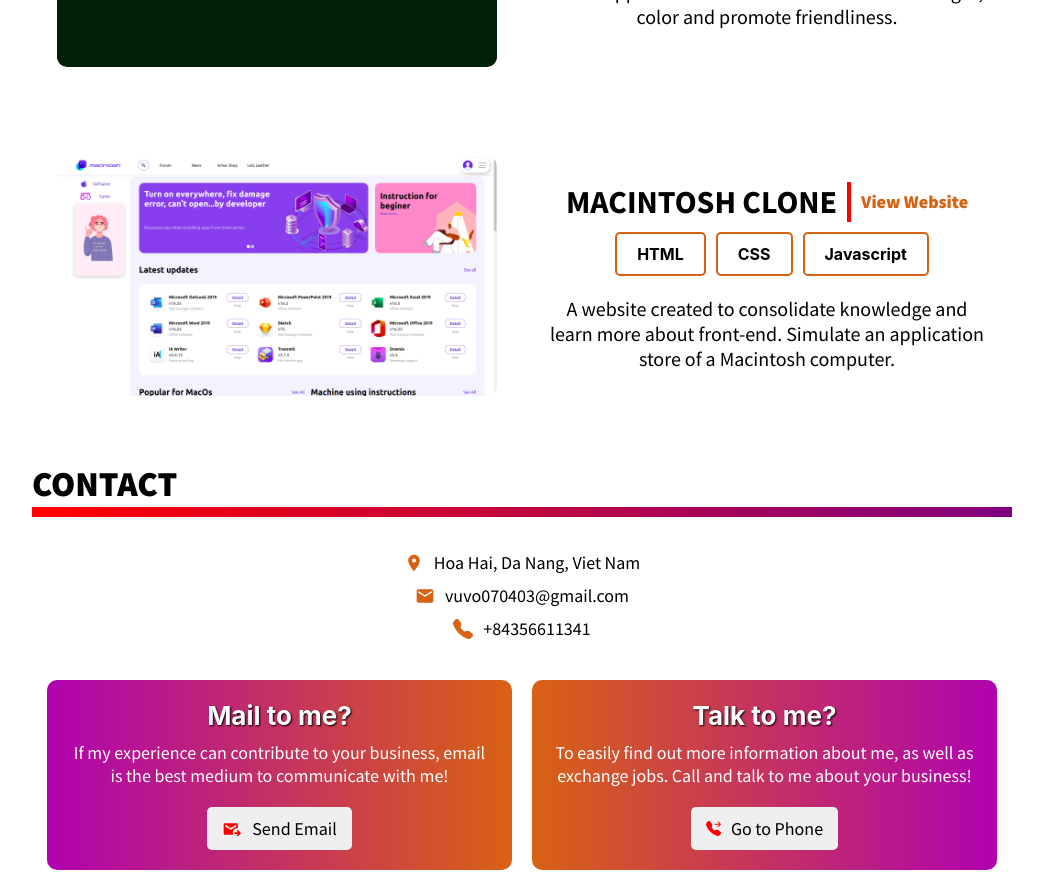
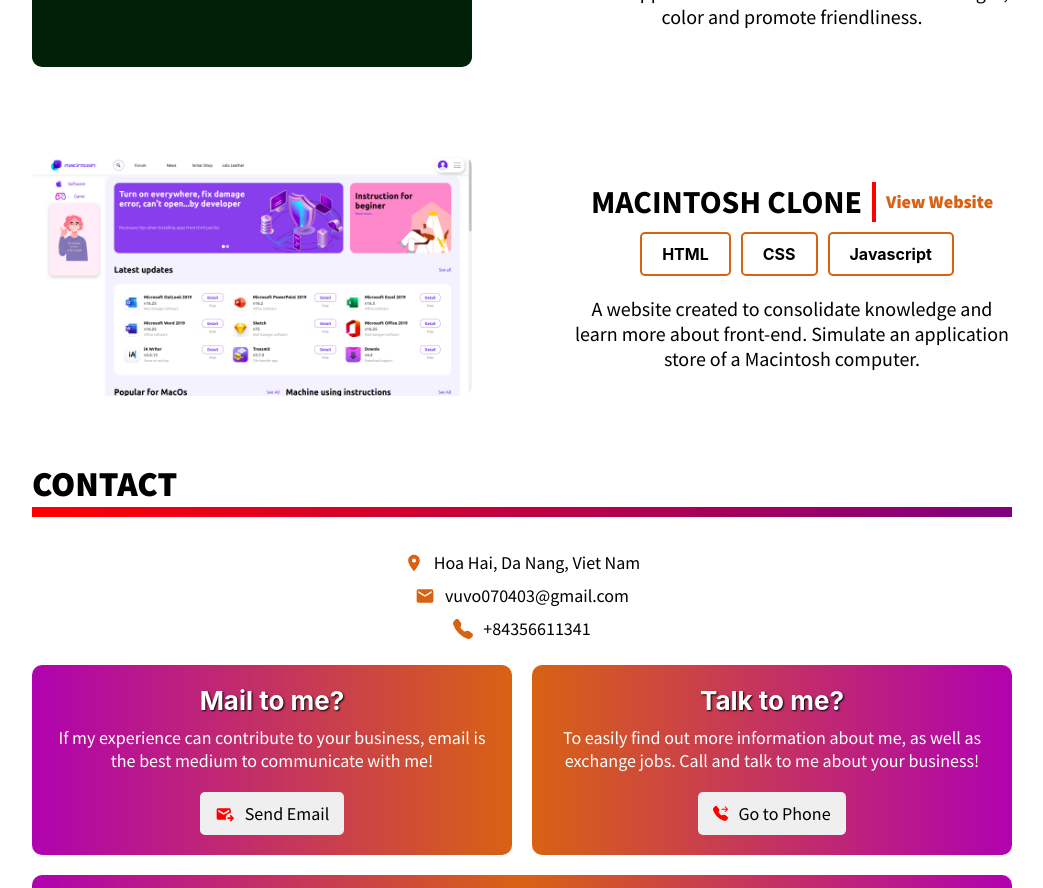
Before and after one commit to eganDev/VuWebs, a React (Create React App) app: page / in a window 1280 px wide. Shown: the part 2400-3288 px from the top of the page, without its empty margins (118-1161 px from the left). Built offline with nearby package versions, Linux system fonts and the light colour scheme.

Commit message:
update-change

```diff
--- a/public/index.html
+++ b/public/index.html
@@ -2,7 +2,7 @@
 <html lang="en">
   <head>
     <meta charset="utf-8" />
-    <link rel="icon" href="%PUBLIC_URL%/logo2.png" />
+    <link rel="icon" href="%PUBLIC_URL%/logo1.png" />
     <meta name="viewport" content="width=device-width, initial-scale=1" />
     <meta name="theme-color" content="#000000" />
     <meta
--- a/src/sass/Contact.scss
+++ b/src/sass/Contact.scss
@@ -109,7 +109,7 @@
         &__connect {
             width: 980px;
             height: fit-content;
-            padding: 15px;
+            // padding: 15px;
             // background: #ccc;
             display: flex;
             justify-content: space-between;
@@ -123,7 +123,7 @@
             }
         }
         &__boxc {
-            width: calc(930px/2);
+            width: calc(960px/2);
             height: fit-content;
             border-radius: 10px;
             background-image: linear-gradient(to right, rgb(176, 2, 176), $organce);
@@ -133,11 +133,11 @@
             align-items: center;
             flex-direction: column;
             @include mobile {
-                width: 87vw;
+                width: 95vw;
                 margin-top: 20px;
             }
             @include tablet {
-                width: 44.4vw;
+                width: 46.2vw;
             }
             h3 {
                 font-size: 26px;
@@ -194,7 +194,7 @@
         &__other {
             width: 980px;
             height: fit-content;
-            padding: 15px;
+            // padding: 15px;
             @include mobile {
                 width: 95vw;
             }
@@ -210,6 +210,7 @@
                 justify-content: space-evenly;
                 align-items: center;
                 padding: 10px;
+                margin-top: 30px;
             }
             &__text {
                 @include mobile {
--- a/src/sass/Footer.scss
+++ b/src/sass/Footer.scss
@@ -25,6 +25,7 @@
     flex-direction: column;
     @include mobile {
         // height: 500px;
+        margin-top: 20px;
     }
     @include tablet {
         // display: none;
--- a/src/sass/ProjectItems.scss
+++ b/src/sass/ProjectItems.scss
@@ -24,7 +24,7 @@
   &-container {
     display: flex;
     align-items: center;
-    justify-content: space-around;
+    justify-content: space-between;
     padding: 23px 0px 26px 0px;
     // flex-direction: row-reverse;
     @include mobile {
```
Also changed, not shown: public/logo1.png (added).
